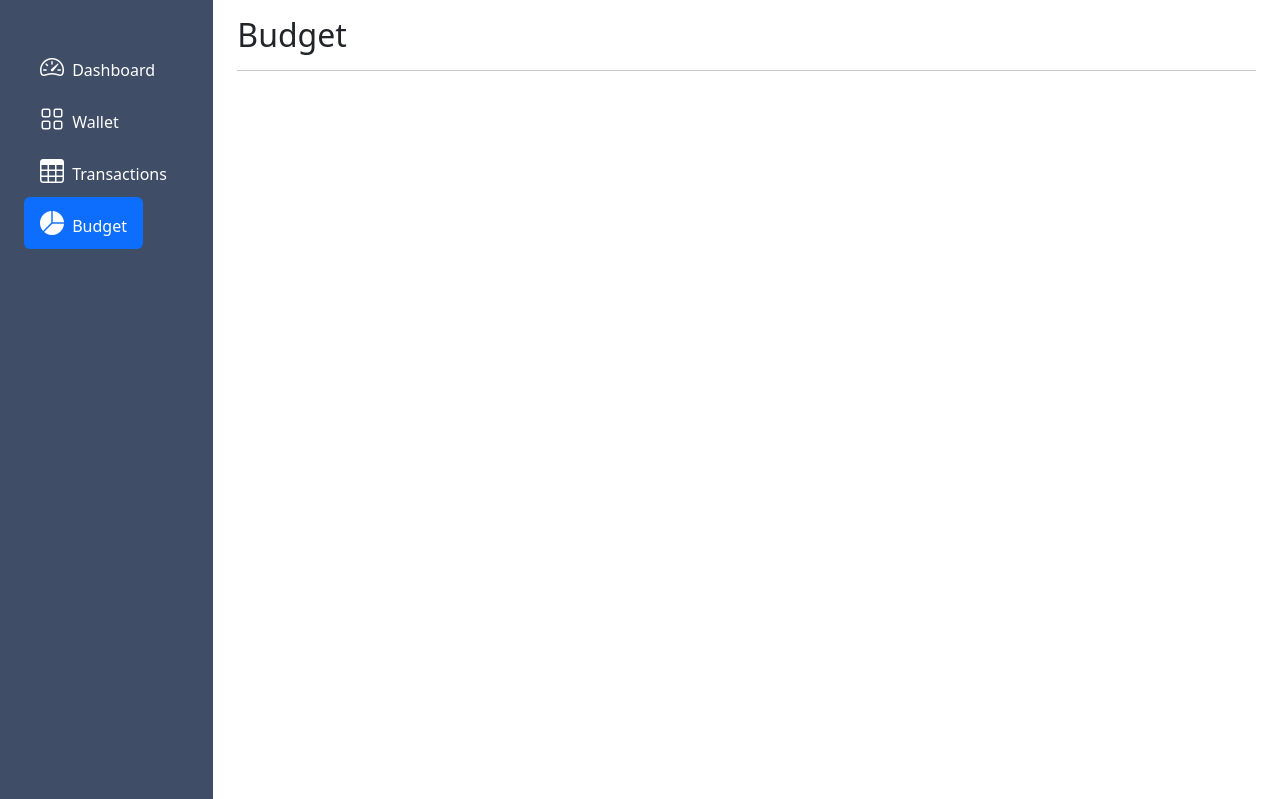
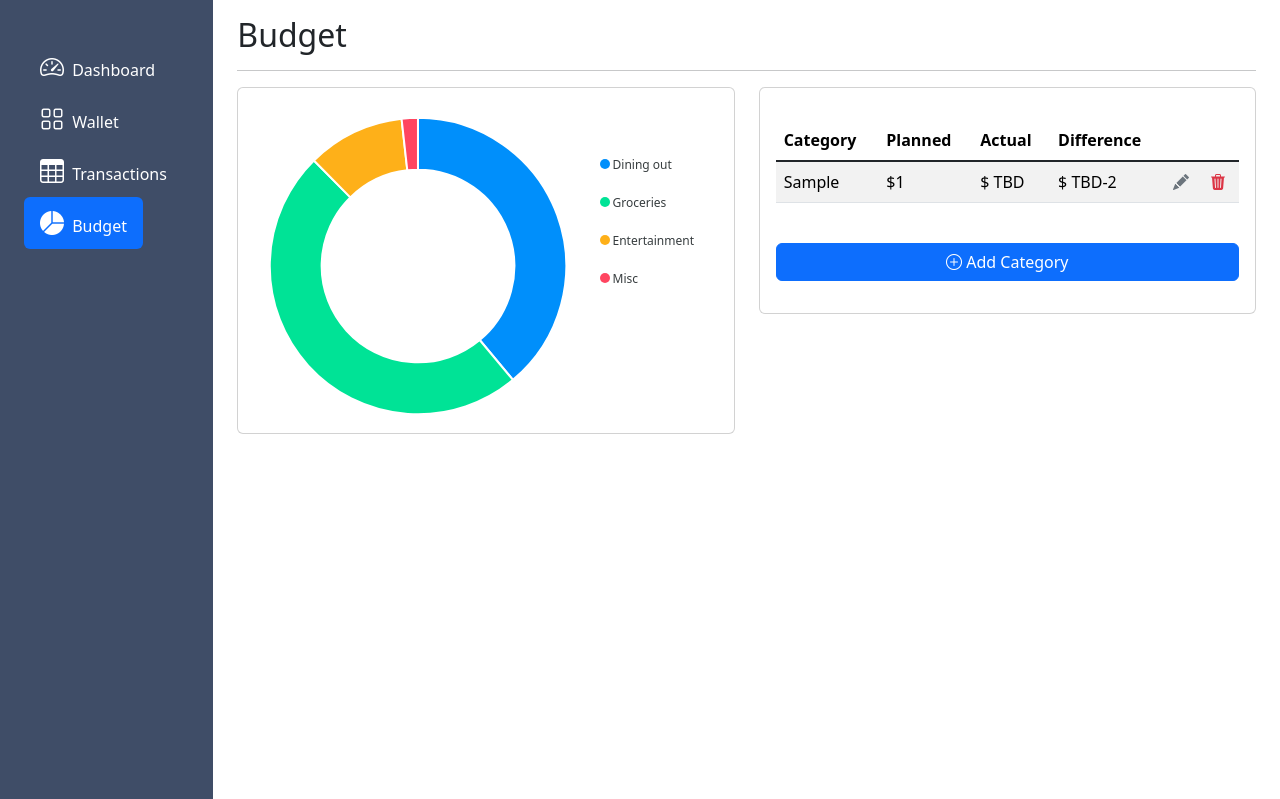
Before and after one commit to isobelmorales/findash, a Django app: page /budget/ in a window 1280 px wide. Shown: the part 52-851 px from the top of the page. Run offline with Django 4.2, Linux system fonts and the light colour scheme; a user stored in the database is signed in; tables that the repository leaves empty hold one stand-in row (values such as "Sample post"); some libraries are stand-ins or nearby versions.

Commit message:
budget creation with modal

```diff
--- a/main_app/forms.py
+++ b/main_app/forms.py
@@ -1,10 +1,10 @@
 # Imports
 from django.forms import ModelForm
-from .models import Transaction
+from .models import Transaction, Budget
 from django import forms
 
 class TransactionForm(ModelForm):
-    template_name = 'form_snippet.html'
+    template_name = 'transaction_form_snippet.html'
     class Meta:
         model = Transaction
         fields = ['description', 'date', 'account', 'amount', 'category']
@@ -15,3 +15,13 @@ class TransactionForm(ModelForm):
             'amount': forms.TextInput(attrs={'class': 'form-control'}),
             'category': forms.Select(attrs={'class': 'form-select'}),
         }
+
+class BudgetForm(ModelForm):
+    template_name = 'budget_form_snippet.html'
+    class Meta:
+        model = Budget
+        fields = ['category', 'planned']
+        widgets = {
+            'category': forms.TextInput(attrs={'class': 'form-control'}),
+            'planned': forms.TextInput(attrs={'class': 'form-control'})
+        }
--- a/main_app/templates/accounts/index.html
+++ b/main_app/templates/accounts/index.html
@@ -40,8 +40,9 @@
                         <div class="card bg-body-secondary">
                             <div class="card-body">
                                 <h5 class="card-title">{{ account.name }}</h5>
-                                <h6 class="card-subtitle mb-2 text-muted">{{ account.type }}</h6>
-                                <p class="card-text">Balance: ${{ account.balance }}</p>
+                                <p class="card-text">
+                                    ${{ account.balance }}
+                                </p>
                             </div>
                             <div class="card-footer text-muted text-center">
                                 <a href="{% url 'show_account' account.id %}" class="card-link">View Details</a>
--- /dev/null
+++ b/main_app/templates/budgets/create_modal.html
@@ -0,0 +1,21 @@
+<div class="modal fade" id="newBudget" tabindex="-1" aria-labelledby="newBudgetLabel" aria-hidden="true">
+    <div class="modal-dialog modal-dialog-centered">
+        <div class="modal-content">
+            <div class="modal-header">
+            <h1 class="modal-title fs-5" id="newBudgetLabel">Add Budget Category</h1>
+            <button type="button" class="btn-close" data-bs-dismiss="modal" aria-label="Close"></button>
+            </div>
+            <form action="{% url 'create_budget' %}" method="POST">
+                {% csrf_token %}
+                <div class="modal-body">
+                    <div class="container-fluid">
+                        {{ budget_form }}
+                    </div>
+                </div>
+                <div class="modal-footer">
+                    <input type="submit" value="Save" class="btn btn-primary right">
+                </div>
+            </form>
+        </div>
+    </div>
+</div>
--- a/main_app/templates/budgets/index.html
+++ b/main_app/templates/budgets/index.html
@@ -32,4 +32,110 @@
 {% block content %}
     <h2>Budget</h2>
     <hr>
+    <div class="row row-cols-1 row-cols-md-2 g-4">
+        <div class="col">
+            <div class="card">
+                <div class="card-body">
+                    <h5 class="card-title"></h5>
+                    <div id="chart-demo-pie" class="chart-lg"></div>
+                </div>
+            </div>
+        </div>
+        <div class="col">
+            <div class="card">
+                <div class="card-body">
+                    <h5 class="card-title"></h5>
+                    <p class="card-text">
+                        <!-- Table of Budget Info -->
+                        <div class="table-responsive">
+                            <table class="table table-striped table-hover">
+                                <thead>
+                                    <tr>
+                                        <th scope="col">Category</th>
+                                        <th scope="col">Planned</th>
+                                        <th scope="col">Actual</th>
+                                        <th scope="col">Difference</th>
+                                    </tr>
+                                </thead>
+                                <tbody class="table-group-divider">
+                                    {% for budget in budgets %}
+                                        <tr>
+                                            <td>{{ budget.category }}</td>
+                                            <td>${{ budget.planned }}</td>
+                                            <td>$ TBD</td>
+                                            <td>$ TBD-2</td>
+                                            <td>
+                                                <a href="#" class="link-secondary">
+                                                    <i class="bi bi-pencil-fill"></i>
+                                                </a>
+                                            </td>
+                                            <td>
+                                                <a href="#" class="link-danger">
+                                                    <i class="bi bi-trash3-fill"></i>
+                                                </a>
+                                            </td>
+                                        </tr>
+                                    {% endfor %}
+                                </tbody>
+                            </table>
+                        </div>
+                        <!-- Trigger Modal Button -->
+                        <div class="d-grid mt-4">
+                            <button type="button" class="btn btn-primary btn-md" data-bs-toggle="modal" data-bs-target="#newBudget">
+                                <i class="bi bi-plus-circle"></i> Add Category
+                            </button>
+                        </div>
+                        <!-- Modal -->
+                        {% include 'budgets/create_modal.html' %}
+                    </p>
+                </div>
+            </div>
+        </div>
+    </div>
+
+    <script>
+        document.addEventListener("DOMContentLoaded", function() {
+            window.ApexCharts && (new ApexCharts(document.getElementById('chart-demo-pie'), {
+                chart: {
+                    type: "donut",
+                    fontFamily: 'inherit',
+                    height: 400,
+                    sparkline: {
+                        enabled: true
+                    },
+                    animations: {
+                        enabled: false
+                    },
+                },
+                fill: {
+                    opacity: 1,
+                },
+                series: [44, 55, 12, 2],
+                labels: ["Dining out", "Groceries", "Entertainment", "Misc"],
+                tooltip: {
+                    theme: 'dark'
+                },
+                grid: {
+                    strokeDashArray: 4,
+                },
+                legend: {
+                    show: true,
+                    position: 'right',
+                    offsetY: 12,
+                    markers: {
+                        width: 10,
+                        height: 10,
+                        radius: 100,
+                    },
+                    itemMargin: {
+                        horizontal: 8,
+                        vertical: 8
+                    },
+                },
+                tooltip: {
+                    fillSeriesColor: false
+                },
+            })).render();
+        });
+    </script>
 {% endblock %}
--- a/main_app/templates/form_snippet.html
+++ b/main_app/templates/transaction_form_snippet.html
@@ -1,5 +1,5 @@
 <div class="input-group mb-3">
-    <span class="input-group-text"><i class="bi bi-calendar"></i></span>
+    <span class="input-group-text">Date</span>
         {{ form.date }}
 </div>
 <div class="input-group mb-3">
--- a/main_app/urls.py
+++ b/main_app/urls.py
@@ -27,6 +27,7 @@ urlpatterns = [
     # budget
     path('budget/', views.budget_index, name='budget_index'),
     # budget - create
+    path('budget/create/', views.create_budget, name='create_budget'),
     # budget - update
     # budget - delete
     # add association
--- a/main_app/views.py
+++ b/main_app/views.py
@@ -5,7 +5,7 @@ from django.contrib.auth.forms import UserCreationForm
 from django.contrib.auth.decorators import login_required
 from django.contrib.auth.mixins import LoginRequiredMixin
 from .models import Account, Transaction, Budget
-from .forms import TransactionForm
+from .forms import TransactionForm, BudgetForm
 
 
 # Create your views here.
@@ -81,7 +81,7 @@ def create_transaction(request):
     form = TransactionForm(request.POST)
 
     if form.is_valid():
-        form.instance.user = self.request.user
+        instance.user = request.user
         new_transaction = form.save(commit=False)
         new_transaction.save()
         form.save_account()
@@ -96,8 +96,22 @@ def create_transaction(request):
 @login_required
 def budget_index(request):
     budgets = Budget.objects.filter(user=request.user)
-    return render(request, 'budgets/index.html', { 'budgets': budgets })
+
+    budget_form = BudgetForm()
+
+    return render(request, 'budgets/index.html', { 'budgets': budgets, 'budget_form': budget_form })
 
 # Create Budget
+@login_required
+def create_budget(request):
+    form = BudgetForm(request.POST)
+
+    if form.is_valid():
+        form.instance.user = request.user
+        new_budget = form.save(commit=False)
+        new_budget.save()
+
+    return redirect('budget_index')
+
 # Update Budget
 # Delete Budget
```
Also changed, not shown: main_app/templates/budget_form_snippet.html (added, +9 -0 lines).
